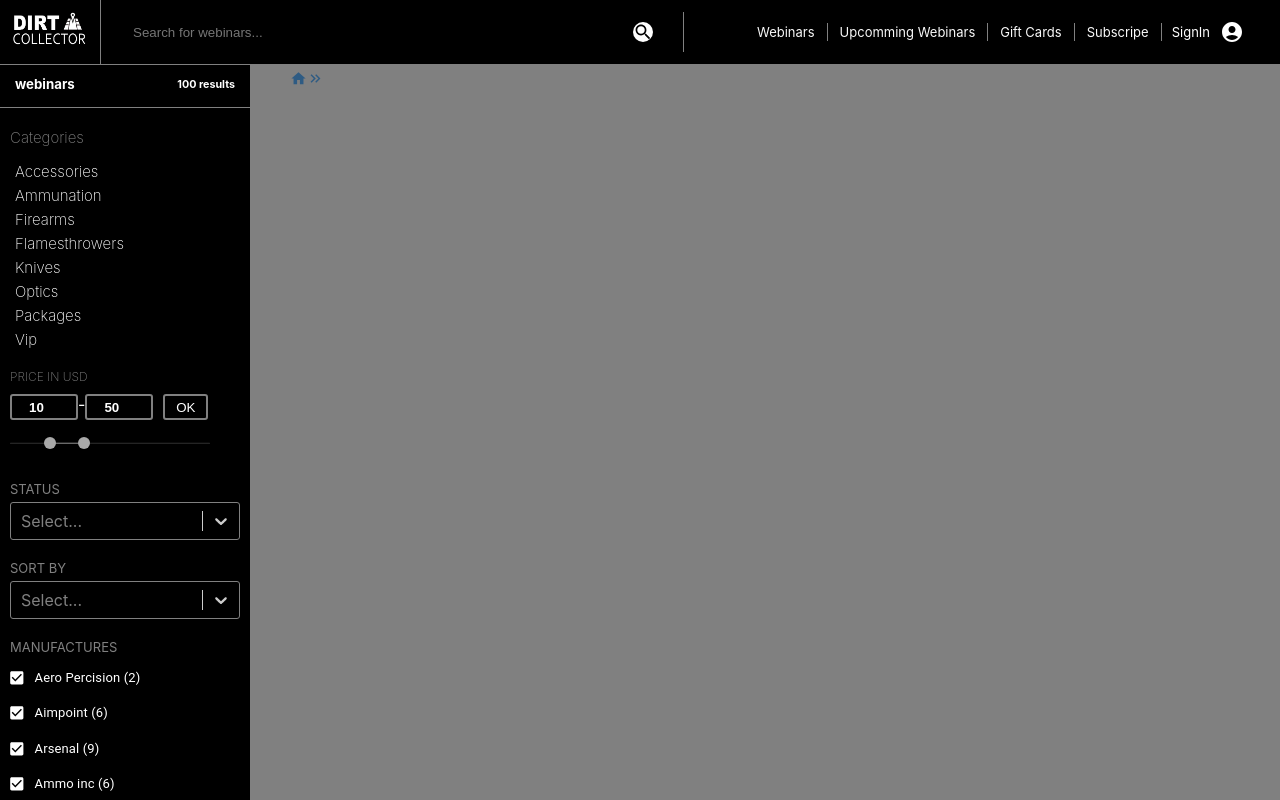
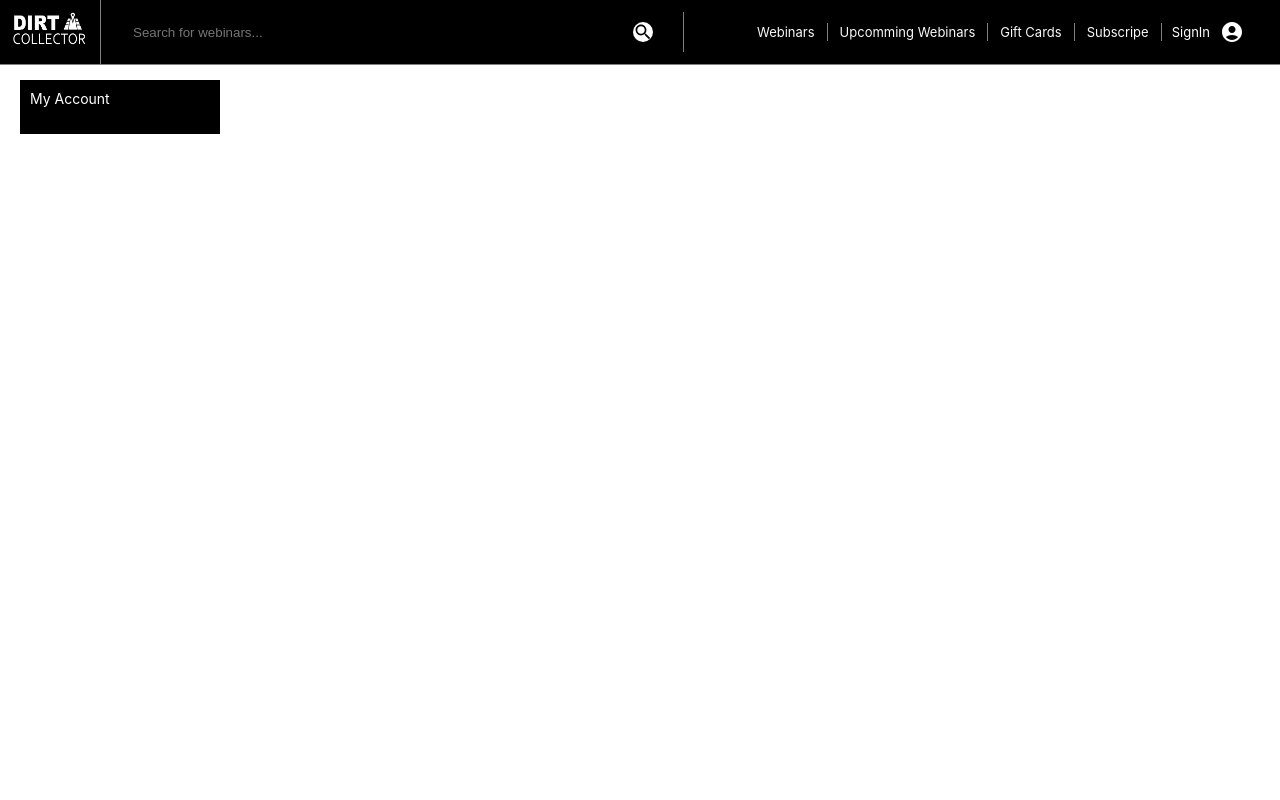
Before and after one commit to Ravinsanchapter247/webinar, a React (Create React App) app in the folder frontend/: page /dashboard in a window 1280 px wide. Shown: the top 800 px of the page. Built offline with nearby package versions, Linux system fonts and the light colour scheme.

Commit message:
adding user dashboard

```diff
--- a/frontend/src/App.js
+++ b/frontend/src/App.js
@@ -22,6 +22,7 @@ import SignIn from './components/SignIn';
 import { selectPopupSingnIn } from './components/features/signInSlice';
 //import Regisration from './components/Registration';
 import Registration from './components/Registration';
+import UserDashboard from './components/UserDashboard';
 
 function App() {
 
@@ -34,10 +35,10 @@ function App() {
         <Header />
 
         <AppBody>
-          {name !== 'giftCard' && name !== 'subscripe' && name !== 'description' && name !== 'registration' && name !== 'active' && name !== 'main' ? <Sidebar /> : null}
-          {name !== 'subscripe' && name !== 'main' ? <Body /> : null}
+          {name !== 'giftCard' && name !== 'subscripe' && name !== 'description' && name !== 'registration' && name !== 'active' && name !== 'main' && name!=='dashboard' ? <Sidebar /> : null}
+          {name !== 'subscripe' && name !== 'main' && name !=='dashboard' ? <Body /> : null}
           <Routes>
-
+            <Route path='/dashboard'  element={<UserDashboard page='dashboard' />} />
             <Route path='/main' element={<Main page='main' />} />
             <Route path='/' element={<Webinars page='Webinars' />} />
             <Route path='/upcommingwebinars' element={<UpcommingWebinars page='upcommingwebinars' />} />
--- a/frontend/src/components/Description.js
+++ b/frontend/src/components/Description.js
@@ -5,7 +5,7 @@ import { addPage } from './features/pageSlice'
 import AddIcon from '@mui/icons-material/Add';
 import HorizontalRuleIcon from '@mui/icons-material/HorizontalRule';
 import { borderRadius } from '@mui/system';
-import { selectActive } from './features/signInSlice';
+import { addSignIn, selectActive } from './features/signInSlice';
 import { useSelector } from 'react-redux';
 import { Controlled as ControlledZoom } from 'react-medium-image-zoom'
 import 'react-medium-image-zoom/dist/styles.css'
@@ -13,6 +13,7 @@ import 'react-inner-image-zoom/lib/InnerImageZoom/styles.css';
 import InnerImageZoom from 'react-inner-image-zoom';
 import Footer from './Footer';
 import { ScrollMenu, VisibilityContext } from 'react-horizontal-scrolling-menu';
+import { Navigate } from 'react-router-dom';
 
 
 
@@ -46,6 +47,17 @@ function Description({ page }) {
   }, [])
 
   console.log('page:', page)
+
+  const handleClick = () => {
+
+    dispatch(
+      addSignIn({
+        popup:true,
+        active:true
+      })
+    )
+
+  }
   return (
     <Container style={{ opacity: (active ? 0.3 : 1) }} >
       <HeaderContainer>
@@ -60,7 +72,7 @@ function Description({ page }) {
         <DescriptionText>
           <h1>Borka Blades SB1 Black PVD w/ Carbon Fiber Scales Webinar</h1>
           <h4>$25.75</h4>
-          <button>Login To Book Seats</button>
+          <button onClick={handleClick}>Login To Book Seats</button>
           <p>3 remaining seats!</p>
 
         </DescriptionText>
@@ -241,7 +253,7 @@ function Description({ page }) {
         <CommentBox>
           <input type="text" placeholder="Leave a comment" />
         </CommentBox>
-        <button>Login To Comment</button>
+        <button onClick={handleClick}>Login To Comment</button>
       </CommentContainer>
 
       <Footer />
--- /dev/null
+++ b/frontend/src/components/SidebarOptions.js
@@ -0,0 +1,9 @@
+import React from 'react'
+
+function SidebarOptions() {
+  return (
+    <div>SidebarOptions</div>
+  )
+}
+
+export default SidebarOptions
--- a/frontend/src/components/UpcommingWebinars.js
+++ b/frontend/src/components/UpcommingWebinars.js
@@ -419,6 +419,10 @@ width:170px;
 //align-items:center;
 margin-bottom:20px;
 
+&:hover {
+  cursor: pointer;
+}
+
 >hr{
   border:0.5px solid gray;
 }
--- /dev/null
+++ b/frontend/src/components/UserDashboard.js
@@ -0,0 +1,68 @@
+import React, { useEffect } from 'react'
+import { useDispatch } from 'react-redux';
+import styled from 'styled-components'
+import { addPage } from './features/pageSlice';
+import SidebarOptions from './SidebarOptions';
+
+function UserDashboard({ page}) {
+
+    const dispatch = useDispatch();
+  //const [name,setName] =useState('')
+  useEffect(() => {
+
+
+
+    dispatch(
+
+      addPage({
+        name: page
+      })
+    )
+  })
+  return (
+    <UserDashboardContainer>
+        <SiderbarDashboard>
+            <SidebarHeader>
+               <p>My Account</p>
+            </SidebarHeader>
+            <SidebarBody>
+              <SidebarOptions  />
+
+
+            </SidebarBody>
+
+        </SiderbarDashboard>
+        <UserDashboardBody>
+
+        </UserDashboardBody>
+    </UserDashboardContainer>
+  )
+}
+
+export default UserDashboard
+
+const UserDashboardContainer = styled.div`
+  margin-top:80px;
+  margin-left:20px;
+
+`
+
+const SiderbarDashboard = styled.div`
+  flex:0.3;
+  padding:10px;
+  background-color:black;
+  width:180px;
+  font-size:14px;
+`;
+
+const UserDashboardBody = styled.div`
+  flex:0.7;
+`;
+
+const SidebarHeader = styled.div`
+    color:white;
+`;
+
+const SidebarBody = styled.div`
+
+`;
--- a/frontend/src/components/Webinars.js
+++ b/frontend/src/components/Webinars.js
@@ -423,6 +423,10 @@ margin-bottom:20px;
 // >hr{
 //   border:0.5px solid gray;
 // }
+
+&:hover {
+  cursor: pointer;
+}
 `
 
 const WebinarImage = styled.div`
```
